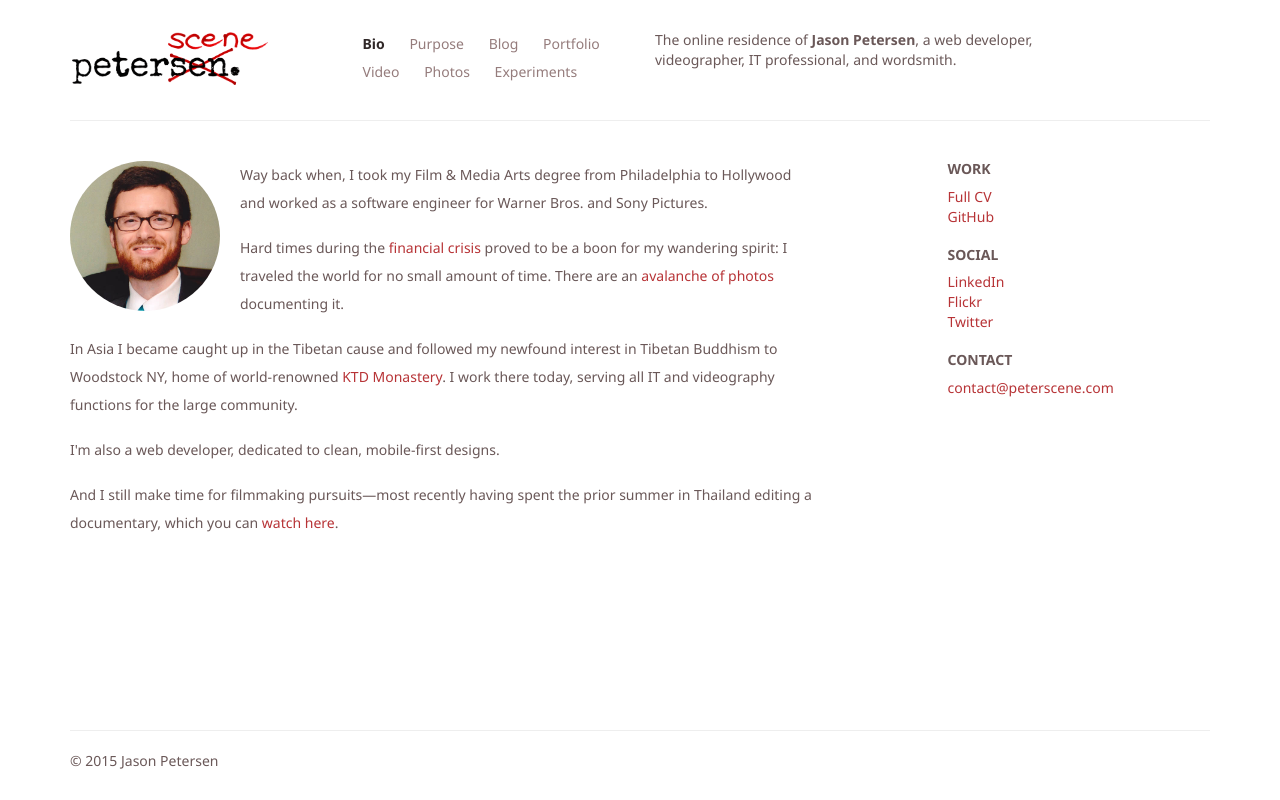
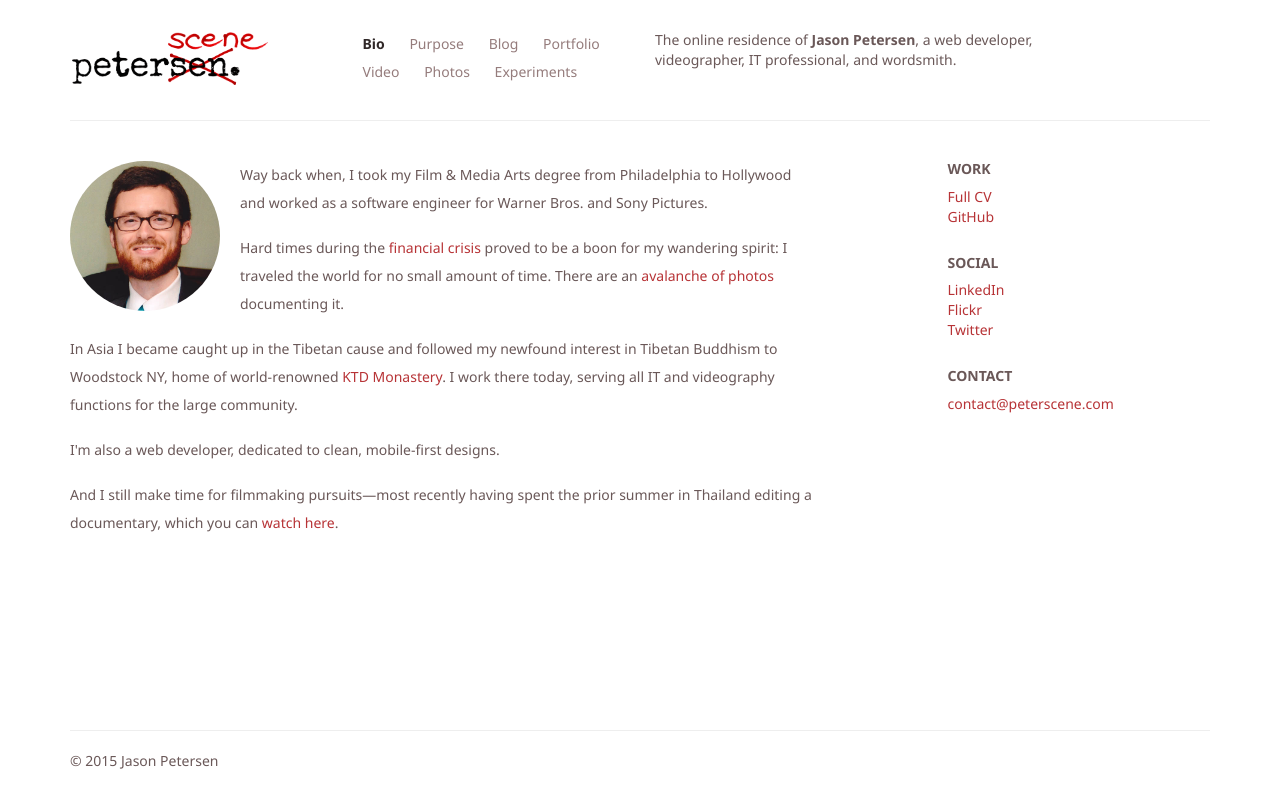
Before and after one commit to jasonpetersen/peterscene, a PHP site: page / in a window 1280 px wide. Run offline with PHP 8.4, Linux system fonts and the light colour scheme; some libraries are stand-ins or nearby versions.

Commit message:
Spin sidebar out to separate file
I’ll likely use it on multiple pages.

```diff
--- a/bottom.php
+++ b/bottom.php
@@ -1,6 +1,6 @@
 		<footer class="footer">
 			<div class="container">
-				<div class="hr-top-bottom"></div>
+				<div class="hr-banner-footer"></div>
 				<p>&copy; 2015 Jason Petersen</p>
 			</div>
 		</footer>
--- a/css/main.css
+++ b/css/main.css
@@ -46,7 +46,7 @@ h6, .h6 {
     font-style: italic;
 }
 
-.hr-top-bottom {
+.hr-banner-footer {
 	background: #eeeeee;
 	height: 1pt;
 	margin: 20px 0;
@@ -127,12 +127,16 @@ h6, .h6 {
 	margin: 10px 0;
 }
 
-.sidebar p {
-    margin: 0;
+.sidebar h5 {
+    font-weight: bold;
+    text-transform: uppercase;
 }
 
-.sidebar h5 {
-    font-weight: bold;
+.sidebar ul {
+	list-style-type: none;
+	list-style-position: inside;
+	margin: 0 0 2em 0;
+	padding: 0;
 }
 
 .spacious0 p {
--- a/index.php
+++ b/index.php
@@ -18,20 +18,24 @@
 					<p>In Asia I became caught up in the Tibetan cause and followed my newfound interest in Tibetan Buddhism to Woodstock NY, home of world-renowned <a href="http://www.kagyu.org/" target="_blank">KTD Monastery</a>. I work there today, serving all IT and videography functions for the large community.</p>
 					<p>I'm also a web developer, dedicated to clean, mobile-first designs.</p>
 					<p>And I still make time for filmmaking pursuits&mdash;most recently having spent the prior summer in Thailand editing a documentary, which you can <a href="https://vimeo.com/tormafilm/torma" target="_blank">watch here</a>.</p>
-					<hr class="visible-xs" />
+					<div class="hr-small visible-xs"></div>
 				</div>
 				<div class="col-xs-12 col-sm-3 col-sm-offset-1 sidebar">
-					<h5>WORK</h5>
-					<p><a href="/cv" onclick="window.open('/cv', 'newwindow', 'width=400, height=600'); return false;">Full CV</a></p>
-					<p><a href="https://github.com/jasonpetersen" target="_blank">GitHub</a></p>
-					<br />
-					<h5>SOCIAL</h5>
-					<p><a href="https://www.linkedin.com/in/hellojasonpetersen" target="_blank">LinkedIn</a></p>
-					<p><a href="https://www.flickr.com/photos/jasonpetersen" target="_blank">Flickr</a></p>
-					<p><a href="https://twitter.com/JasonPetersen" target="_blank">Twitter</a></p>
-					<br />
-					<h5>CONTACT</h5>
-					<p><a href="mailto:contact@peterscene.com">contact@peterscene.com</a></p>
+					<h5>Work</h5>
+					<ul>
+						<li><a href="/cv" onclick="window.open('/cv', 'newwindow', 'width=400, height=600'); return false;">Full CV</a></li>
+						<li><a href="https://github.com/jasonpetersen" target="_blank">GitHub</a></li>
+					</ul>
+					<h5>Social</h5>
+					<ul>
+						<li><a href="https://www.linkedin.com/in/hellojasonpetersen" target="_blank">LinkedIn</a></li>
+						<li><a href="https://www.flickr.com/photos/jasonpetersen" target="_blank">Flickr</a></li>
+						<li><a href="https://twitter.com/JasonPetersen" target="_blank">Twitter</a></li>
+					</ul>
+					<h5>Contact</h5>
+					<ul>
+						<li><a href="mailto:contact@peterscene.com">contact@peterscene.com</a></li>
+					</ul>
 				</div>
 			</div>
 		</div>
--- /dev/null
+++ b/sidebar.php
@@ -0,0 +1,5 @@
+					<p><img src="/images/headshot.jpg" alt="JP" class="img-circle" width="100" height="100"></p>
+					<br />
+					<h5>About</h5>
+					<p>I'm Jason Petersen, a web developer, videographer, IT&nbsp;professional, and wordsmith living in Woodstock, NY.</p>
+					<a href="mailto:contact@peterscene.com">contact@peterscene.com</a>
--- a/top.php
+++ b/top.php
@@ -19,6 +19,6 @@
 					<p>The online residence of <span class="stress">Jason Petersen</span>, a&nbsp;web developer, <br class="visible-sm" />videographer, IT professional, and wordsmith.</p>
 				</div>
 			</div>
-			<div class="hr-top-bottom"></div>
+			<div class="hr-banner-footer"></div>
 		</div>
 		<br />
```
Also changed, not shown: purpose/index.php (+2 -6 lines).
